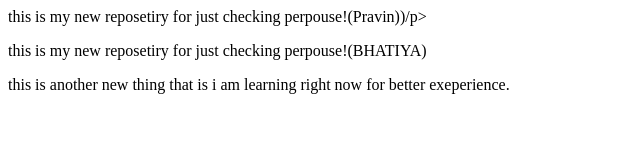
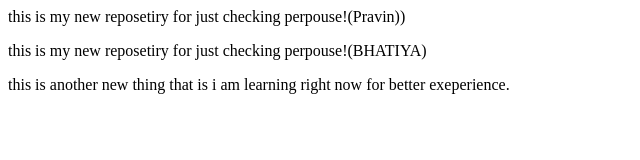
Before and after one commit to BhatiyaPravin/local-repository, a plain HTML site: page index.html in a window 1280 px wide. Shown: the full height of the page, 0-640 px from the left. Drawn offline with Linux system fonts and the light colour scheme.

Commit message:
Update2.0 index.html
its small mistake was

```diff
--- a/index.html
+++ b/index.html
@@ -1,4 +1,4 @@
-<p>this is my new reposetiry for just checking perpouse!(Pravin))/p>
+<p>this is my new reposetiry for just checking perpouse!(Pravin))</p>
 <p>this is my new reposetiry for just checking perpouse!(BHATIYA)</p>
 <p>this is another new thing that is i am learning right now for better exeperience.
 </p>
```
